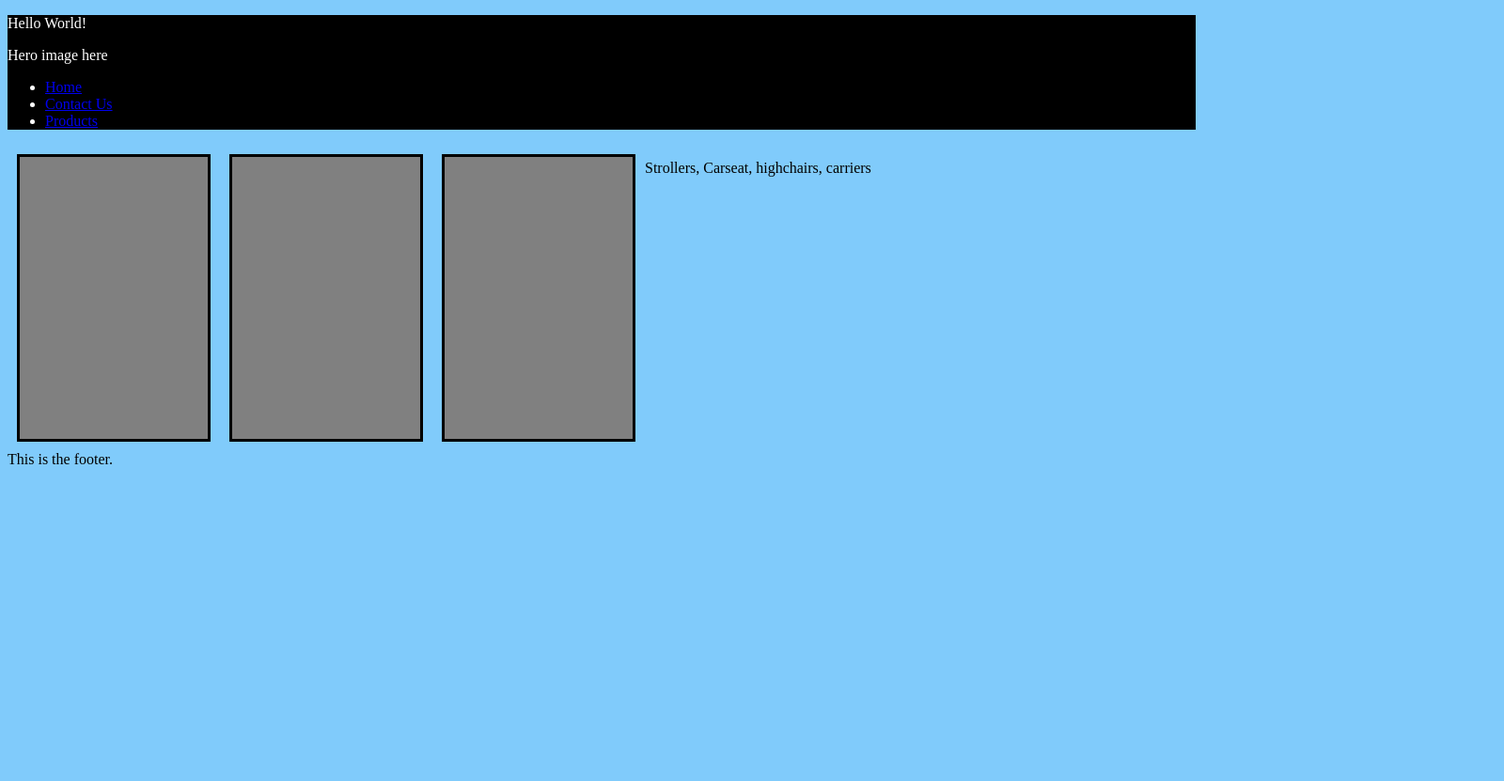
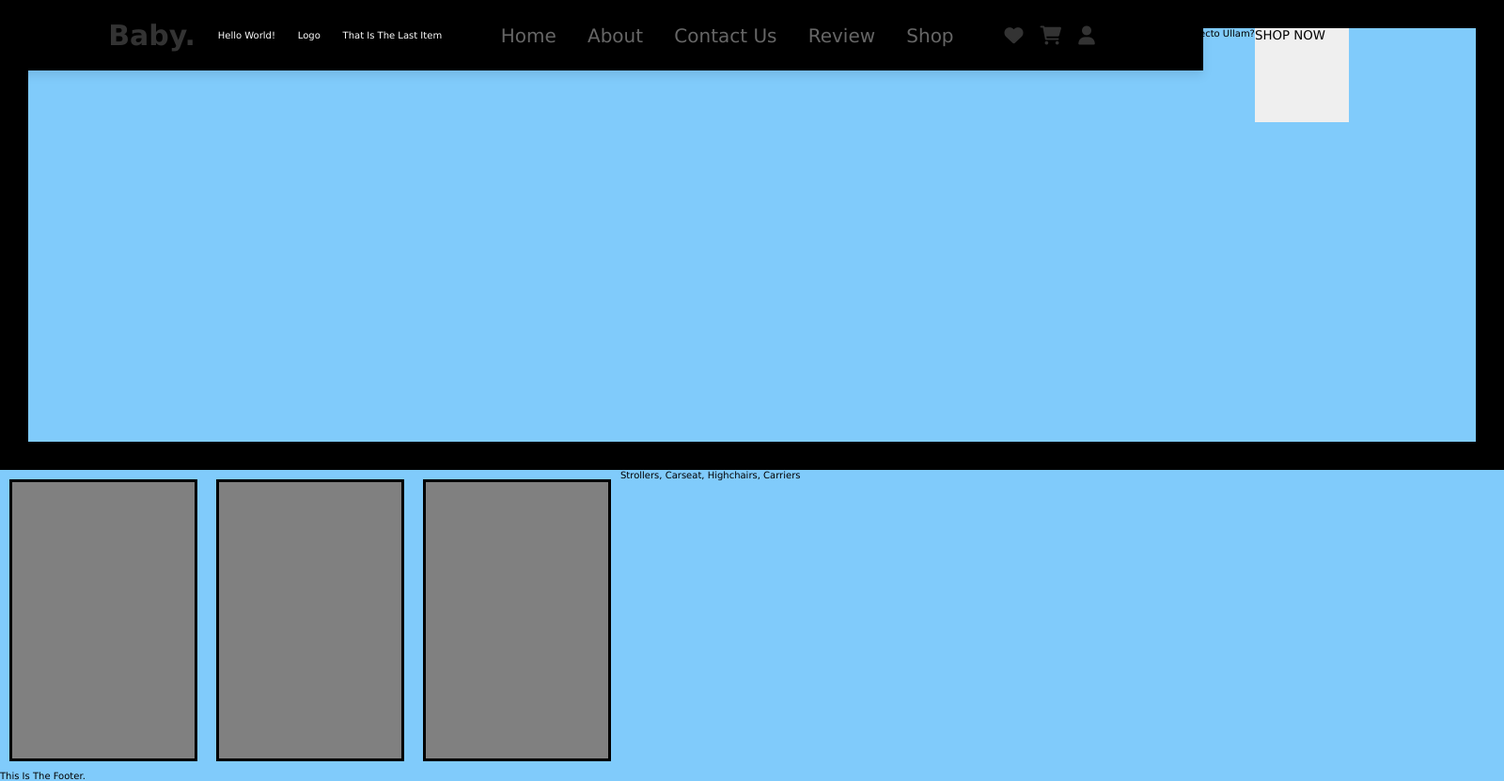
Before and after one commit to gcontreras3/Ecommerce_Project, a plain HTML site: page index.html in a window 1280 px wide. Shown: the whole page at 94% size, 1600 px wide, since content can reach past the window. Before the commit the page ends 800 px from the top, so only its background shows below. Drawn offline with Linux system fonts and the light colour scheme.

Commit message:
Editted files

```diff
--- a/index.html
+++ b/index.html
@@ -6,27 +6,59 @@
     <meta name="viewport" content="width=device-width, initial-scale=1.0">
     <title>Baby-R-Us</title>
     <link href="style.css" rel="stylesheet">
+    <!-- Link to font awesome -->
+    <link href="https://cdnjs.cloudflare.com/ajax/libs/font-awesome/6.1.1/css/all.min.css" rel="stylesheet">
 
 </head>
     <body style="background-color: #80CBFB;">
+        <!-- Header section starts here -->
     <header>
+        <input type="checkbox" name="" id="toggler">
+        <label for="toggler" class="fas fa-bars"></label>
+        <a href="#" class="logo">Baby<span>.</span></a>
         <p>Hello World!</p>
+        <p>logo</p>
+        <p>that is the last item</p>
         <div>
-            <p>Hero image here</p>
+
         </div>
-        <nav>
-            <ul>
-                <li><a href="#">Home</a></li>
-                <li><a href="contact.html">Contact Us</a></li>
-                <li><a href="products.html">Products</a></li>
-            </ul>
+        <nav class="navbar">
+                <a href="#">Home</a>
+                <a href="#">About</a>
+                <a href="contact.html">Contact Us</a>
+                <a href="#">Review</a>
+                <a href="products.html">Shop</a>
         </nav>
+        <div class="icons">
+            <a href="#" class="fas fa-heart"></a>
+            <a href="#" class="fas fa-shopping-cart"></a>
+            <a href="#" class="fas fa-user"></a>
+
+        </div>
     </header>
+    <!-- Header section ends here -->
+    <div class="flexbox-container" id="hero-img"><p>--------Hero image here----------</p>
+        <p>New Arrivals</p>
+        <p>Lorem ipsum dolor, sit amet consectetur adipisicing elit. Rem nam tenetur vel ratione eius cupiditate quia eum. Magnam eaque earum officiis repellendus ad. Assumenda est, quos repellendus at architecto ullam?</p>
+
+    <button class="flexbox-container">SHOP NOW</button>
+    </div>
+
+
+
+
+
     <div class="flexbox-container">
+
+
         <div class="flexbox-item flexbox-container-1"></div>
+
         <div class="flexbox-item flexbox-container-2"></div>
+
         <div class="flexbox-item flexbox-container-3"></div>
+
         <p>Strollers, Carseat, highchairs, carriers</p>
+
     </div>
 
 
--- a/style.css
+++ b/style.css
@@ -1,18 +1,94 @@
+*{
+    margin: 0;
+    padding: 0;
+    box-sizing: border-box;
+    font-family: Verdana, Geneva, Tahoma, sans-serif;
+    outline: none;
+    border: none;
+    text-decoration: none;
+    text-transform: capitalize;
+    transition: .2s linear;
+}
+html{
+    font-size: 62.5%;
+    scroll-behavior: smooth;
+    scroll-padding-top: 6rem;
+    overflow-x: hidden;
+}
 /* body {
     background-color: #80CBFB;
 } */
 header {
+    position: fixed;
+    top:0; left:0; right:0;
     color: white;
     background-color: black;
+    padding:2rem 9%;
+    display: flex;
+    align-items: center;
+    justify-content: space-between;
+    z-index: 1000;
+    box-shadow: 0 .5rem 1rem rgb(0,0,0,.1);
+
 }
+header .logo{
+    font-size: 3rem;
+    color: #333;
+    font-weight: bolder;
+}
+header .navbar a{
+    font-size: 2rem;
+    padding: 0 1.5rem;
+    color: #666;
+}
+header .icons a{
+    font-size: 2rem;
+    color: #333;
+    margin-left: 1.5rem;
+}
+header .icons a:hover{
+    color:var(--pink);
+}
+header #toggler{
+    display: none;
+}
+header .fa-bars{
+    font-size: 3rem;
+    color:#333;
+    border-radius: .5rem;
+    padding: .5rem 1.5rem;
+    cursor: pointer;
+    border: .1rem solid rgba(0,0,0,.3);
+    display: none;
+}
+
+
+
+
+
 .flexbox-container {
     display: flex;
+}
+header .navbar a:hover{
+    color:var(--pink);
 }
 .flexbox-item {
     width: 200px;
     margin: 10px;
     border: solid black;
     background-color: grey;
+}
+#hero-img {
+    position: center;
+    width: 1600px;
+    height: 500px;
+    border: solid 30px black;
+}
+button {
+    width: 100px;
+    height: 100px;
+    position: center;
+
 }
 .flexbox-container-1 {
     min-height: 100px;
```
